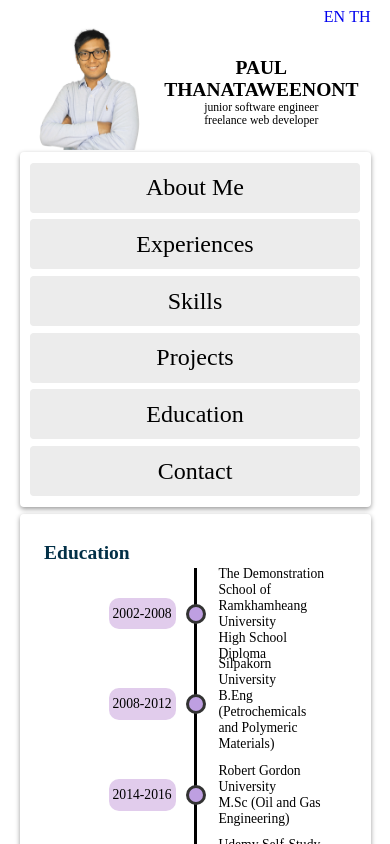
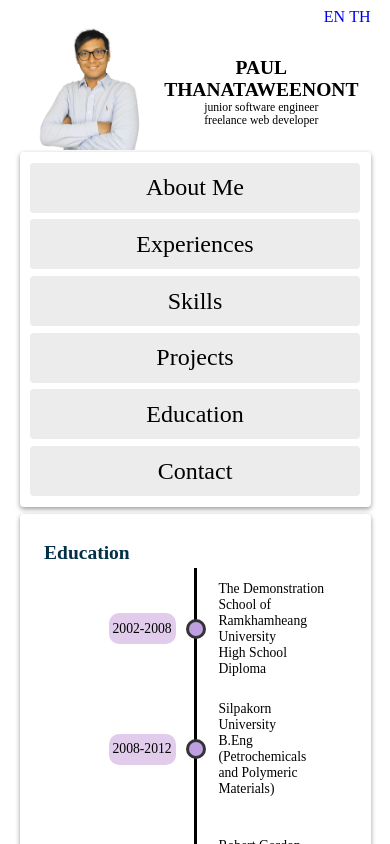
Before and after one commit to PaulRGU2014/Project_Kru, a Next.js app in the folder NextJS/kru-paul-nextjs/: page /education in a window 390 px wide. Shown: the top 844 px of the page. Built offline with nearby package versions, Linux system fonts and the light colour scheme; a web font is replaced by a local one.

Commit message:
commit on main

```diff
--- a/NextJS/kru-paul-nextjs/components/Experiences/Experiences.module.scss
+++ b/NextJS/kru-paul-nextjs/components/Experiences/Experiences.module.scss
@@ -84,3 +84,9 @@ div.timelineContent>p {
   }
 
 }
+
+@media (max-width:400px){
+  .timeline {
+    padding-bottom: 40%;
+  }
+}
```
